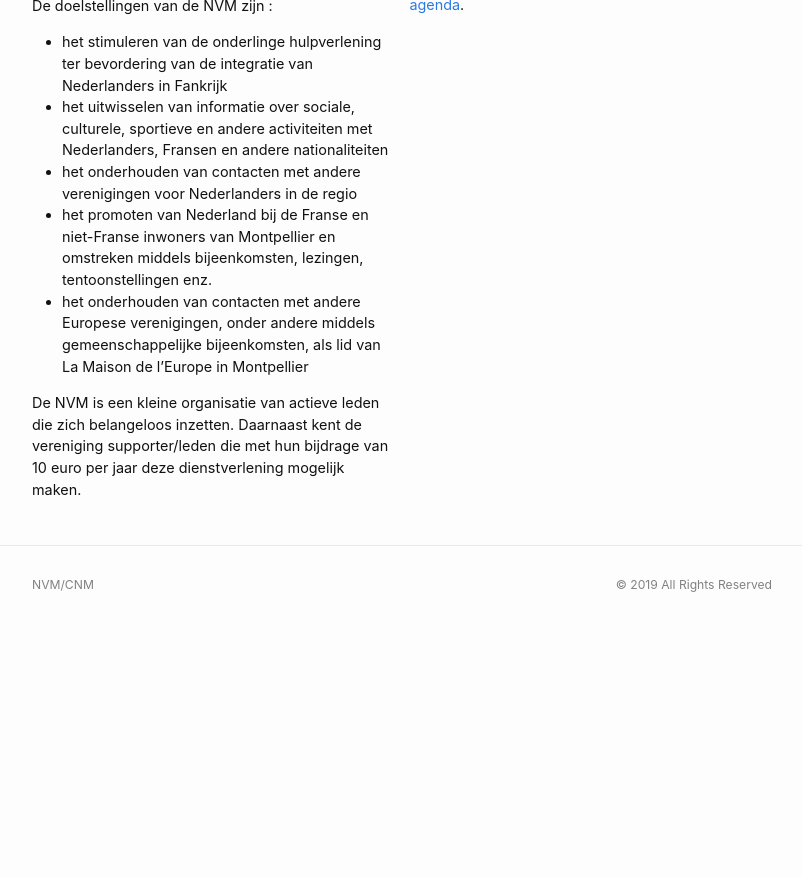
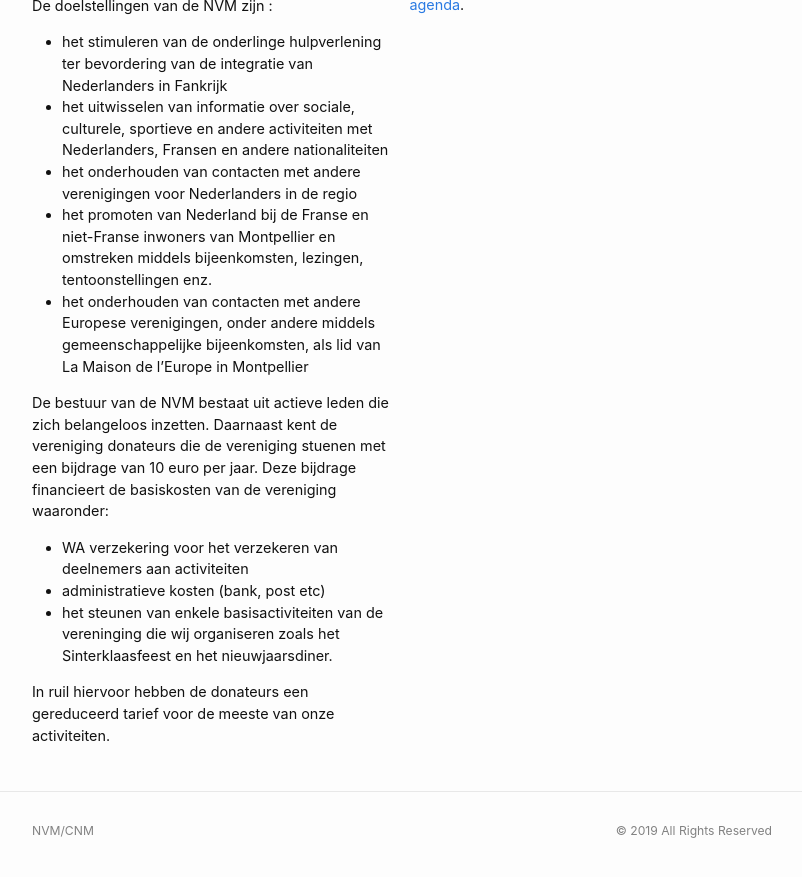
Before and after one commit to nederland34-fr/nederland34-fr.github.io, a Jekyll site: the page built from index.md, in a window 1280 px wide and 900 px high, scrolled down 591 px. Shown: the top 877 px of the window, without its empty margins (238-1040 px from the left). Built offline with Jekyll 4.4.1, drawn with Linux system fonts in a browser that asks for light colours; before the commit the page ends 1245 px from its top, so only the background shows below that.

Commit message:
Update index.md

```diff
--- a/index.md
+++ b/index.md
@@ -20,7 +20,13 @@ De doelstellingen van de NVM zijn :
 - het promoten van Nederland bij de Franse en niet-Franse inwoners van Montpellier en omstreken middels bijeenkomsten, lezingen, tentoonstellingen enz.
 - het onderhouden van contacten met andere Europese verenigingen, onder andere middels gemeenschappelijke bijeenkomsten, als lid van La Maison de l’Europe in Montpellier
 
-De NVM is een kleine organisatie van actieve leden die zich belangeloos inzetten. Daarnaast kent de vereniging supporter/leden die met hun bijdrage van 10 euro per jaar deze dienstverlening mogelijk maken.
+De bestuur van de NVM bestaat uit actieve leden die zich belangeloos inzetten. Daarnaast kent de vereniging donateurs die de vereniging stuenen met een bijdrage van 10 euro per jaar. Deze bijdrage financieert de basiskosten van de vereniging waaronder:
+
+- WA verzekering voor het verzekeren van deelnemers aan activiteiten
+- administratieve kosten (bank, post etc)
+- het steunen van enkele basisactiviteiten van de vereninging die wij organiseren zoals het Sinterklaasfeest en het nieuwjaarsdiner.
+
+In ruil hiervoor hebben de donateurs een gereduceerd tarief voor de meeste van onze activiteiten.
 
 </div>
 <div class="col2">
```
